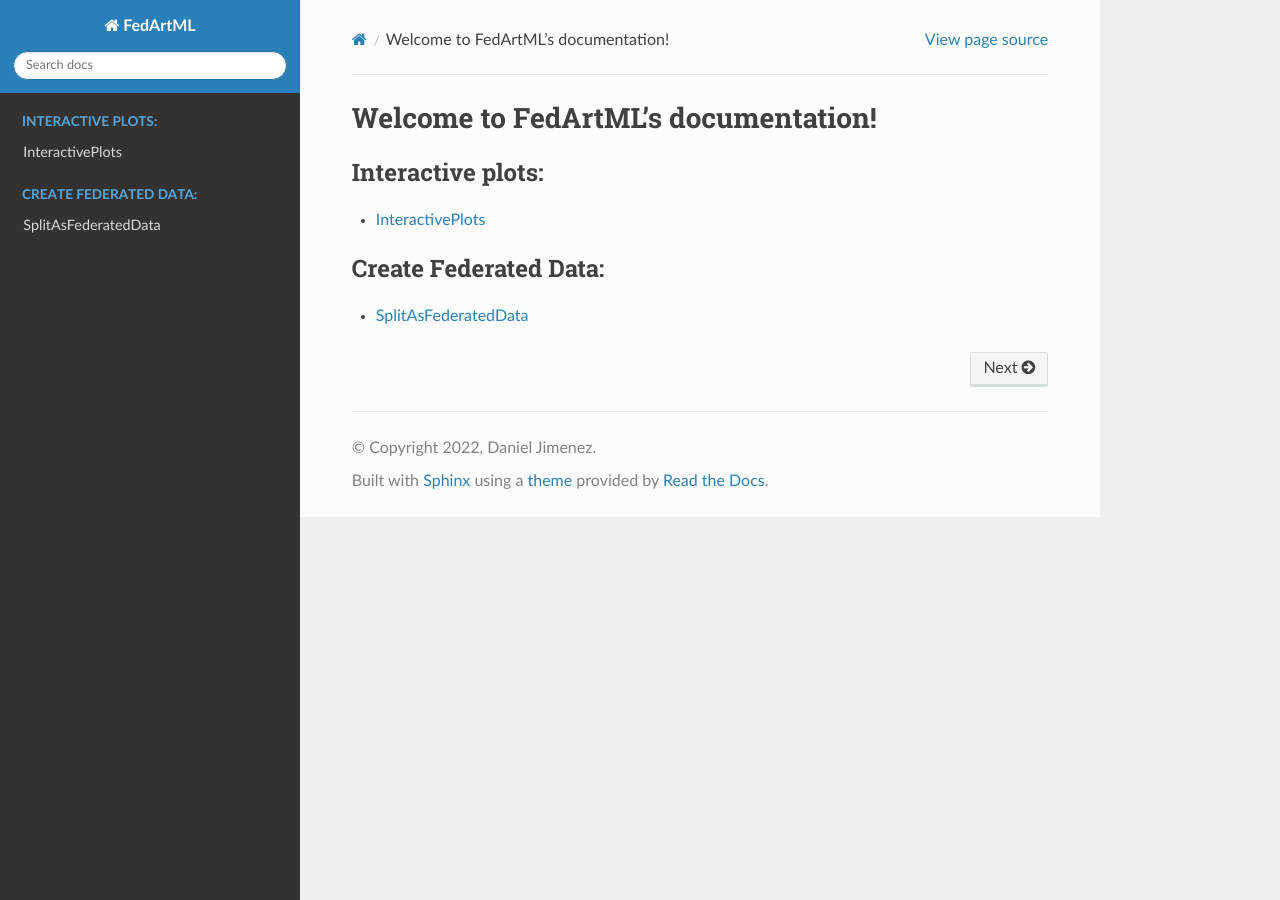
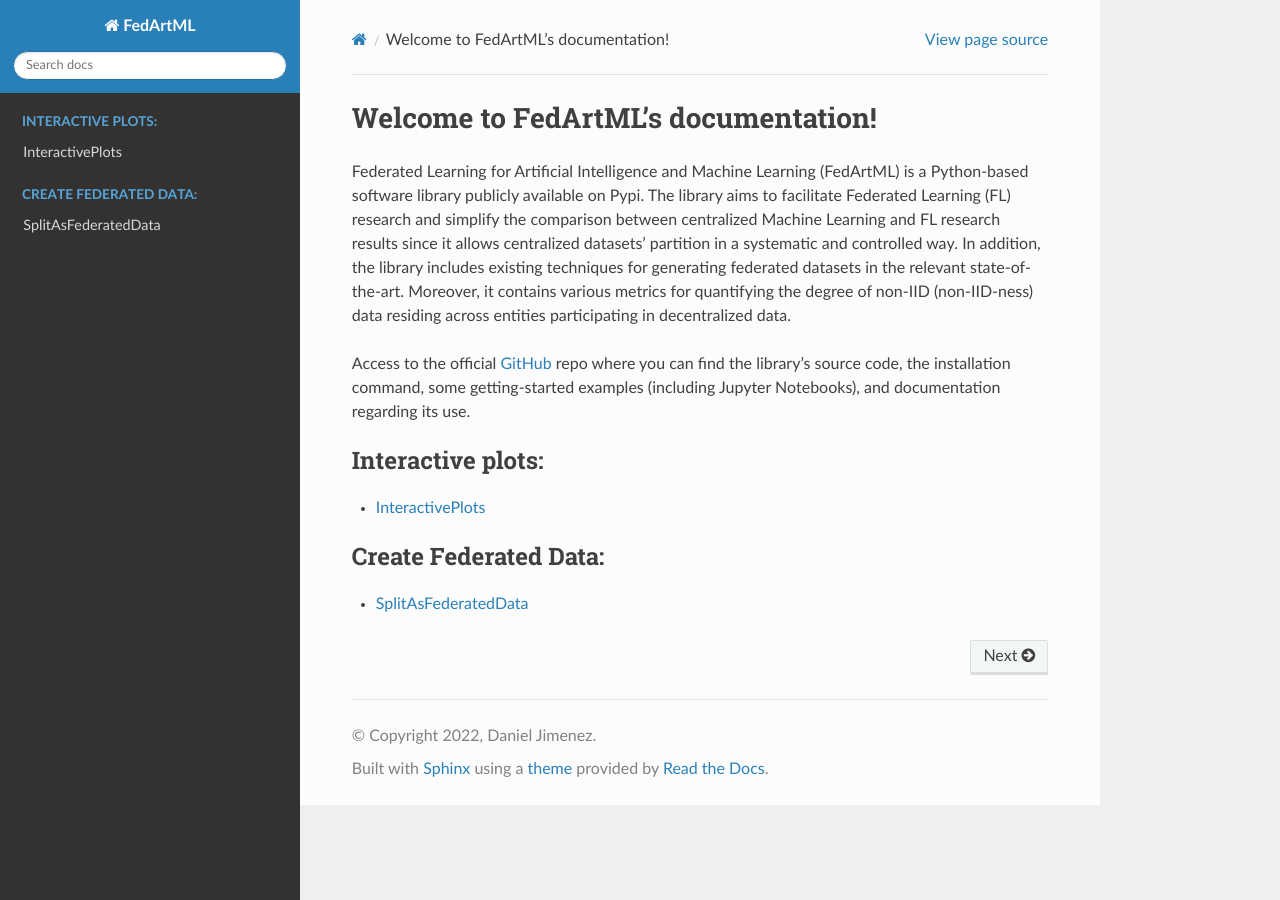
Before and after one commit to Sapienza-University-Rome/FedArtML, a Sphinx documentation site: the page built from docs/index.rst, in a window 1280 px wide. Built offline with Sphinx 7.4.7 and the Read the Docs theme 2.0.0, drawn with Linux system fonts in a browser that asks for light colours.

```diff
--- a/docs/index.rst
+++ b/docs/index.rst
@@ -5,6 +5,11 @@
 
 Welcome to FedArtML's documentation!
 ===========================================
+
+Federated Learning for Artificial Intelligence and Machine Learning (FedArtML) is a Python-based software library publicly available on Pypi. The library aims to facilitate Federated Learning (FL) research and simplify the comparison between centralized Machine Learning and FL research results since it allows centralized datasets' partition in a systematic and controlled way. In addition, the library includes existing techniques for generating federated datasets in the relevant state-of-the-art. Moreover, it contains various metrics for quantifying the degree of non-IID (non-IID-ness) data residing across entities participating in decentralized data.
+
+Access to the official `GitHub <https://github.com/Sapienza-University-Rome/FedArtML>`_ repo where you can find the library's source code, the installation command, some getting-started examples (including Jupyter Notebooks), and documentation regarding its use.
+
 
 .. toctree::
    :maxdepth: 2
```
Also changed, not shown: docs/source/api/index.rst (deleted, +0 -8 lines), 2 other files.
